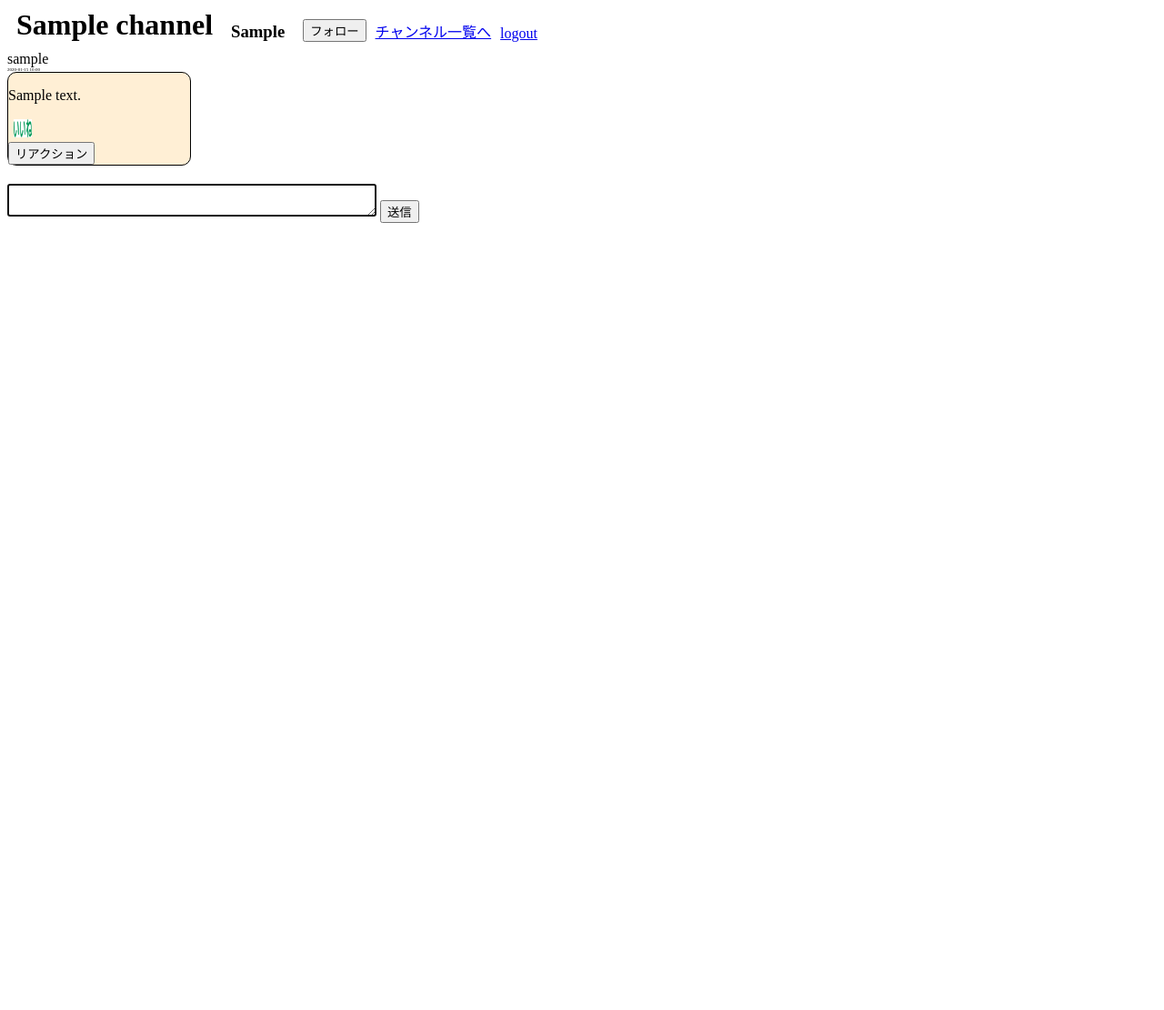
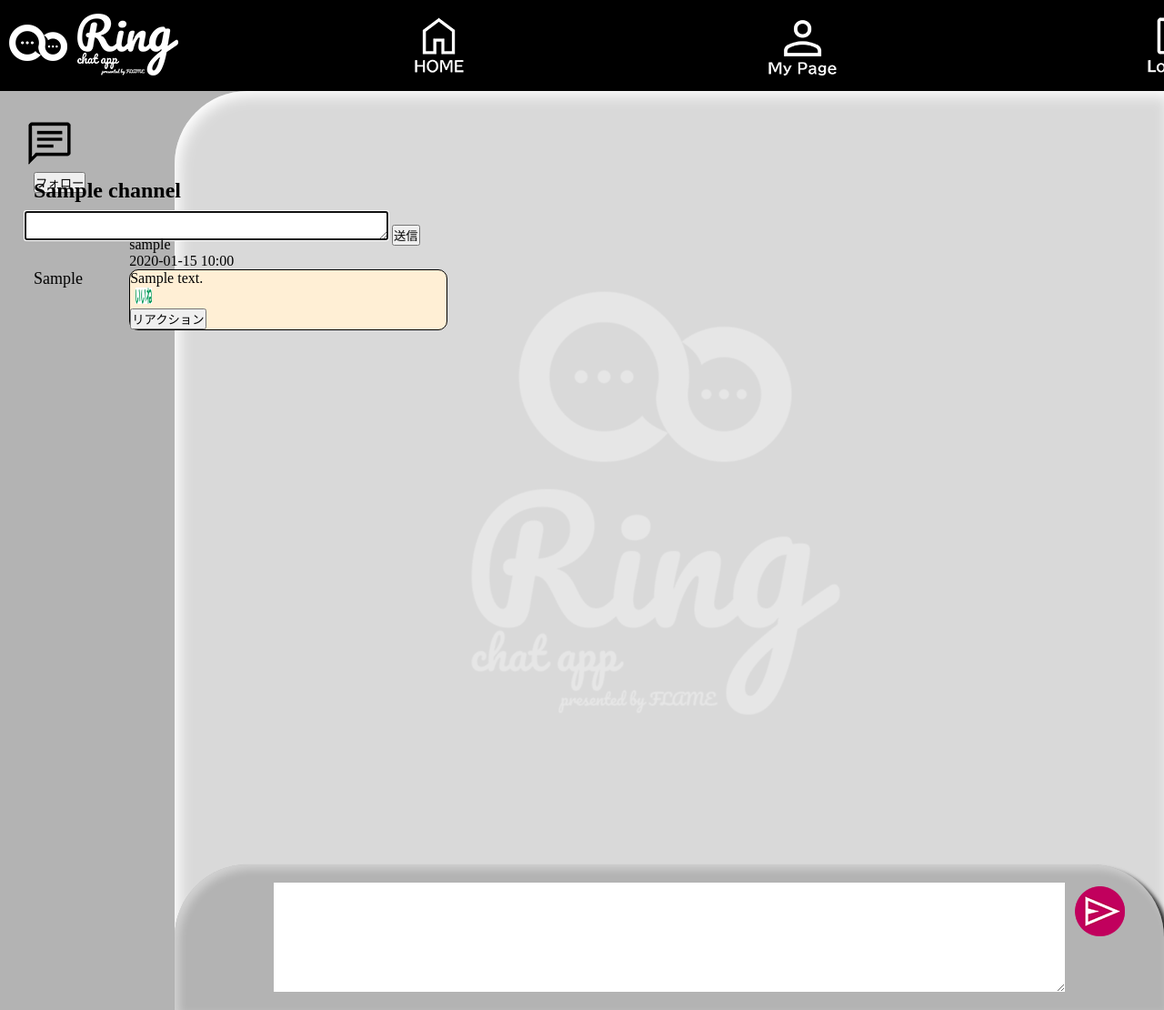
Before and after one commit to HuckathonteamD/chat-app, a Flask app: page /detail/1 in a window 1280 px wide. Shown: the whole page at 91% size. Run offline with Flask 2, Linux system fonts and the light colour scheme; the visitor is signed in with stand-in values (Sample User, id 1); data comes from the database, SQL or seed files in the repository; tables that the repository leaves empty hold one stand-in row (values such as "Sample post").

Commit message:
detailとcssを修正

```diff
--- /dev/null
+++ b/static/css/chatroom.css
@@ -0,0 +1,259 @@
+@charset "utf-8";
+@media screen and (max-width: 768px) {
+}
+
+/* 全体のポジションの基準を0にする指定 */
+* {
+  margin: 0;
+  padding: 0;
+  box-sizing: border-box;
+}
+
+/* 背景全体の色指定 */
+body {
+  background-color: #B3B3B3;
+}
+
+/* ☆headerの指定　ここから☆ */
+
+/* メニューの背景色指定 */
+header{
+  position: fixed;
+  background-color: black;
+  width: 100%;
+  height: 100px;
+  top: 0;
+  z-index: 3;
+}
+
+/* メニューアイコンの横並び指定 */
+nav ul li {
+  position: relative;
+  display: inline-block;
+  list-style: none;
+}
+
+/* メニューのカーソルをあてたときのhover指定 */
+.home:hover {
+  background-image: url(../img/Home-Black.png);
+  height: 100px;
+  width: 165px;
+}
+
+.mypage:hover {
+  background-image: url(../img/myPage-Black.png);
+  height: 100px;
+  width: 165px;
+}
+
+.logout:hover {
+  background-image: url(../img/Logout-Black.png);
+  height: 100px;
+  width: 165px;
+}
+
+/* Channel-chatIconの位置指定 */
+.logo1{
+  position: absolute;
+  top: 27px;
+  left: 10px;
+}
+
+/* Channel-Ring.pngの位置指定 */
+.logo2{
+  position: absolute;
+  left: 85px;
+  top: 15px;
+}
+
+/* home・mypage・logout logo の位置指定 */
+.home{
+  position: absolute;
+  left: 400px;
+}
+.mypage{
+  position: absolute;
+  left: 800px;
+}
+.logout{
+  position: absolute;
+  left: 1200px;
+}
+/* ☆headerの指定　ここまで☆ */
+
+
+/* ★チャットエリア指定 ここから★*/
+
+/* 左側リストのチャンネル名一覧の位置指定 */
+.chat-box {
+  position: fixed;
+  left: 27px;
+  top: 130px;
+}
+
+/* 左側リストの点非表示 */
+/* .left-chatInfo ul {
+  list-style: none;
+} */
+
+/* チャンネル名の指定 */
+#chatroom-name {
+  position: absolute;
+  width: 50%;
+  height: 24px;
+  left: 0px;
+  top: 67px;
+  font-family: 'BIZ UDPGothic';
+  font-style: normal;
+  font-weight: 700;
+  font-size: 24px;
+  line-height: 24px;
+  word-break: break-all;
+}
+
+/* チャンネル説明の指定 */
+#chatroom-description {
+  position: absolute;
+  width: 50%;
+  height: 24px;
+  left: 0px;
+  top: 167px;
+  font-family: 'BIZ UDPGothic';
+  font-style: normal;
+  font-weight: 400;
+  font-size: 18px;
+  line-height: 18px;
+  word-break: break-all;
+}
+
+/* チャンネル編集ボタンの指定 */
+#update-channel-btn {
+  margin: 0 auto;
+  display: block;
+  overflow: hidden;
+  cursor: pointer;
+}
+#update-channel-btn img {
+  position: absolute;
+  left: 370px;
+  top: 300px;
+  display: block;
+}
+#update-channel-btn:hover img:nth-of-type(2){
+  opacity: 0;
+}
+/* チャンネル内にいるメンバー表示指定 */
+.Member {
+  position: fixed;
+  width: 110px;
+  height: 24px;
+  left: 29px;
+  top: 403px;
+}
+
+.Member h2{
+  font-family: 'BIZ UDPGothic';
+  font-style: normal;
+  font-weight: 700;
+  font-size: 24px;
+  line-height: 24px;
+}
+
+.Member ul{
+  list-style: none;
+  font-family: 'BIZ UDPGothic';
+  font-style: normal;
+  font-weight: 700;
+  font-size: 20px;
+  line-height: 20px;
+}
+
+.Member li {
+  margin-top: 15px;
+  margin-bottom: 15px;
+}
+
+.Member span {
+  margin-left: 10px;
+}
+
+
+
+/* チャット画面右側の薄いグレーの四角の指定 */
+.right-chatArea {
+  position: fixed;
+  width: 85%;
+  height: 100vh;
+  left: 15%;
+  top: 100px;
+  background: rgba(255, 255, 255, 0.5);
+  box-shadow: 5px 5px 5px rgba(0, 0, 0, 0.4), inset 5px 5px 15px #FFFFFF;
+  border-radius: 80px 0px 0px 0px;
+}
+
+/* チャット画面右側の薄いグレー内のRingロゴ指定 */
+.background-logo {
+  opacity: 0.35;
+  position: fixed;
+  top: 50%;
+  left: 50%;
+  transform: translate(-30%,-50%);
+}
+
+/* テキスト入力エリア　全体の指定（グレーの四角） */
+.textInput {
+  position: fixed;
+  display: flex;
+  width: 85%;
+  height: 160px;
+  left: 15%;
+  bottom: 0px;
+  background: #B3B3B3;
+  box-shadow: 5px 5px 5px rgba(0, 0, 0, 0.6), inset 5px 5px 10px rgba(255, 255, 255, 0.4);
+  border-radius: 80px 80px 0px 0px;
+}
+
+/* テキスト入力エリア　白いBoxの指定 */
+.textInput textarea {
+  position: absolute;
+  width: 80%;
+  height: 75%;
+  top: 12.5%;
+  left: 10%;
+  right: 10%;
+  padding: 10px;
+  display: flex;
+  align-items: flex-end;
+  border: none;
+  font-family: 'BIZ UDPGothic';
+  font-style: normal;
+  font-size: 16px;
+
+}
+
+/* 送信ボタン指定 */
+.sendIcon {
+  position: absolute;
+  width: 55px;
+  height: 55px;
+  top: 15%;
+  left: 91%;
+  background-image: url(../img/chatSendB.png);
+}
+/* hover指定 */
+.sendIcon:hover {
+  background-image: url(../img/chatSendB-hover.png);
+  width: 55px;
+  height: 55px;
+  cursor: pointer;
+}
+
+#message-area {
+  position: absolute;
+  width: 80%;
+  height: 100vh;
+  left: 15%;
+  top: 120px;
+  margin: 0px 50px 0px 50px;
+}
+/* ★チャットエリア指定 ここまで★*/
--- a/static/css/detail.css
+++ b/static/css/detail.css
@@ -1,17 +1,17 @@
 .box {
-    width: 200px;
+    width: 350px;
     margin: 0;
     border-radius: 10px;
 }
 
 .message-updatetime-right{
-    font-size:5px;
+    font-size:16px;
     margin-left: 200px;
     margin-bottom: 0;
 }
 
 .message-updatetime-left{
-    font-size:5px;
+    font-size:16px;
     margin-top: 0;
     margin-bottom: 0;
 }
--- a/templates/detail.html
+++ b/templates/detail.html
@@ -1,5 +1,8 @@
 {% extends 'base.html' %}
 {% block title %}
+
+<link rel="stylesheet" type="text/css" href="{{url_for('static',filename='css/chatroom.css')}}" />
+
   <title>chatroom</title>
   <style>
     h1{line-height: 1.2em;margin: 0px 10px 0px 10px;}
@@ -16,26 +19,55 @@
   </style>
 {% endblock %}
 {% block body %}
+<body>
+
+  <!--上部の黒帯　メニュー一覧 -->
+  <header>
+    <nav>
+      <ul>
+        <li class="logo1"><img src="{{url_for('static', filename='img/Channel-chatIcon.png')}}" alt="icon"></li> <!-- ロゴ -->
+        <li class="logo2"><img src="{{url_for('static', filename='img/Channel-Ring.png')}}" alt="ring"></li> <!-- ロゴ -->
+        <li class="home"><a href="{{ url_for('index') }}"><img src="{{url_for('static', filename='img/Home-White.png')}}" alt="home"></a></li> <!-- チャンネル一覧へ遷移 -->
+        <li class="mypage"><a href="{{ url_for('my_page') }}"><img src="{{url_for('static', filename='img/myPage-White.png')}}" alt="mypage"></a></li> <!-- Mypageへ -->
+        <li class="logout"><a href="{{ url_for('logout') }}"><img src="{{url_for('static', filename='img/Logout-White.png')}}" alt="logout"></a></li> <!-- ログアウト -->
+    </ul>
+    </nav>
+  </header>
+
+  <div class="right-chatArea"> <!-- 右側　メッセージ表示エリア -->
+    <div class="background-logo"> <!-- チャットエリアの背景ロゴ -->
+      <img src="{{url_for('static', filename='img/Loginlogo.png')}}" alt="home">
+    </div>
+    <div class="textInput"> <!-- テキスト入力エリア -->
+      <textarea></textarea> <!-- テキスト入力フォーム　白ボックス -->
+      <div class="sendIcon"> <!-- テキスト入力エリア送信ロゴ -->
+        <a href="#"></a>
+      </div>
+    </div>
+  </div>
+
   <div class="main-container">
     <div class="chat-box">
-      <div id="chat-header">
+      <img src="{{url_for('static', filename='img/chatBlack.png')}}" alt="chatIconBlack">
       <!-- もしuidとチャンネル作成者が同じならタイトル、説明を編集可能にする -->
       <h1 id="chatroom-name">{{ channel.name }}</h1>
       {% if channel.abstract is not none %}
         <h3 id="chatroom-description">{{ channel.abstract }}</h3>
       {% endif %}
+      <!-- チャンネル詳細編集ボタン表示 -->
       <div class="chatroom-btn">
         {% if uid == channel.uid %}
           <button id="update-channel-btn">チャンネル詳細編集</button>
           {% include 'modal/update-channel.html' %}
         {% endif %}
+
+      <!-- チャンネル詳細編集ボタン表示 編集-->
+
         <!-- フォローボタンの表示 -->
         <ul class="follow-box"></ul>
         {% include 'modal/follow-channel.html' %}
     </div>
-        <a href="{{ url_for('index') }}">チャンネル一覧へ</a>
-        <a class="logout" href="{{ url_for('logout') }}">logout</a><br>
-      </div>
+
       <!-- メッセージ表示 -->
       <div id="message-area">
         {% if messages|length > 0 %}
@@ -111,8 +143,18 @@
           </button>
         </form>
       </div>
+
+      <div class="textInput"> <!-- テキスト入力エリア -->
+        <textarea></textarea> <!-- テキスト入力フォーム　白ボックス -->
+        <div class="sendIcon"> <!-- テキスト入力エリア送信ロゴ -->
+          <a href="#"></a>
         </div>
       </div>
+    </div>
+  </div>
+</body>
+
+
 {% endblock %}
 {% block script %}
   <script type="text/javascript">
```
Also changed, not shown: static/img/channelEditB-hover.png (added), static/img/channelEditB.png (added), static/img/chatBlack.png (added), static/img/chatSendB-hover.png (added), static/img/chatSendB.png (added), static/img/messageEdit-hover.png (added), static/img/messageEdit.png (added), static/img/reactionPulsB-hover.png (added), static/img/reactionPulsB.png (added), static/img/trashB-hover.png (added), static/img/trashB.png (added), static/img/userB-hover.png (added), static/img/userB.png (added). Lines whose indentation alone changed are shown as unchanged.
